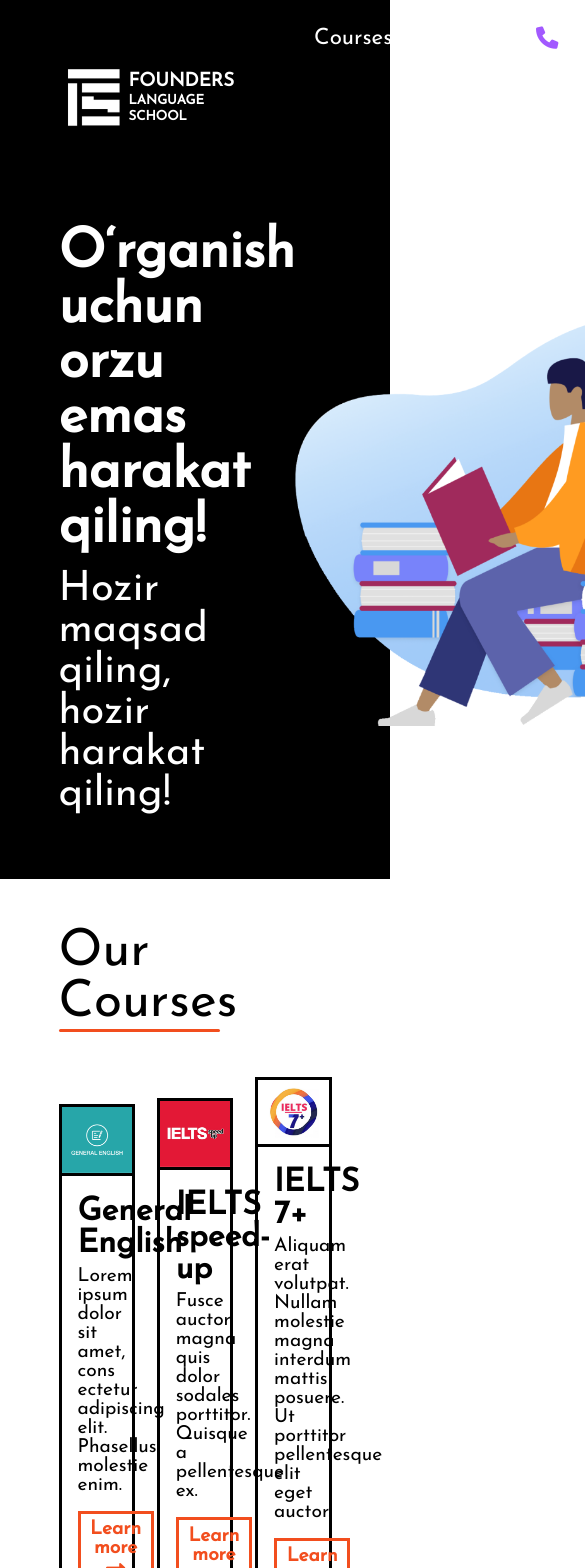
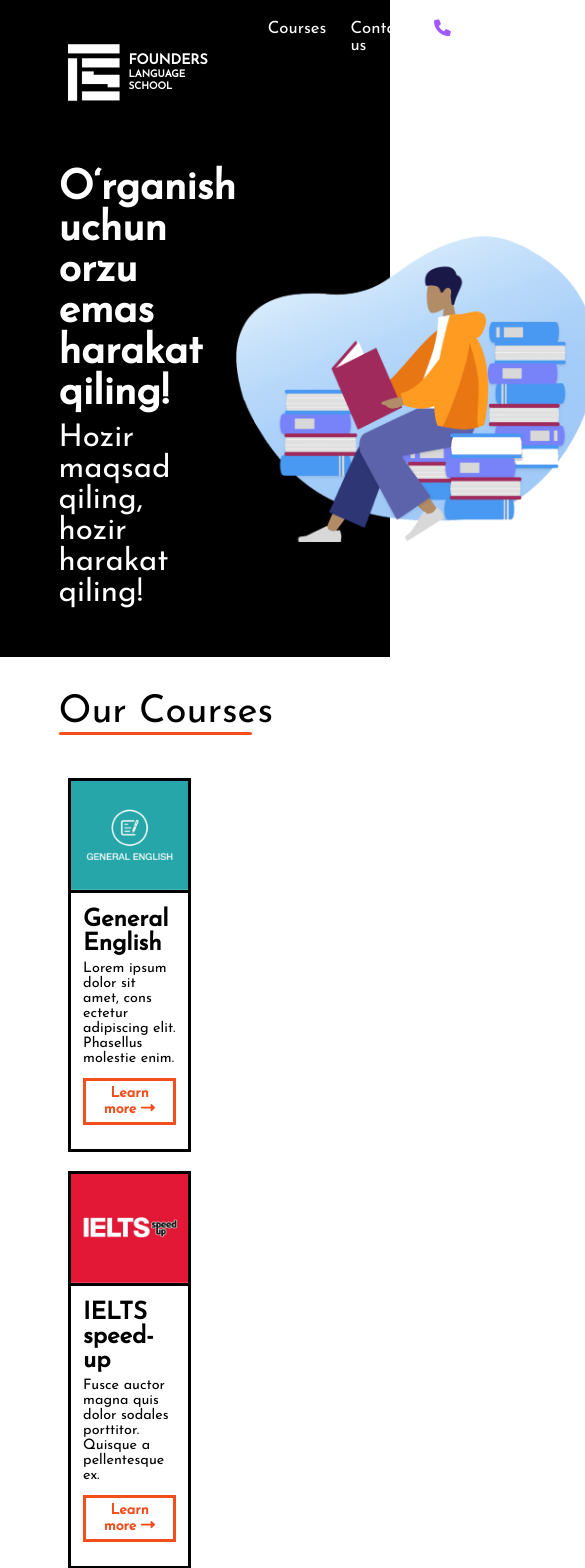
Before and after one commit to KahhorovSh04/founders, a React (Create React App) app: page / in a window 390 px wide. Shown: the top 1568 px of the page, 585 px wide, since content can reach past the window. Built offline with nearby package versions, Linux system fonts and the light colour scheme.

Commit message:
Better Expand/Collapse effect

```diff
--- a/public/index.html
+++ b/public/index.html
@@ -9,7 +9,7 @@
     <meta name="theme-color" content="#000000" />
     <meta
       name="description"
-      content="This is official Website of Founders Language School in Tashkent. You can learn General English and prepare for IELTS examine in our Learning Center"
+      content="This is official Website of Founders Language School in Tashkent. You can learn General English and prepare for IELTS exam in our Learning Center"
     />
     <link rel="apple-touch-icon" href="%PUBLIC_URL%/logo192.png" />
     <link rel="manifest" href="%PUBLIC_URL%/manifest.json" />
--- a/src/components/CourseCard.jsx
+++ b/src/components/CourseCard.jsx
@@ -1,6 +1,6 @@
 import React from 'react'
 
-const CourseCard = ({ setCurrentCourse, course }) => {
+const CourseCard = ({ setCurrentCourse, course, className }) => {
   const changeCourse = () => {
     const modal = document.querySelector('#modal')
     setCurrentCourse(course)
@@ -9,7 +9,7 @@ const CourseCard = ({ setCurrentCourse, course }) => {
   }
 
   return (
-    <div className='course-card'>
+    <div className={className ? `course-card ${className}` : 'course-card'}>
       <img src={require(`../images/${course.banner}`).default} alt='' />
       <div className='card-body'>
         <h2>{course.name}</h2>
--- a/src/components/Courses.jsx
+++ b/src/components/Courses.jsx
@@ -55,49 +55,53 @@ const courses = [
 
 const Courses = ({ setCurrentCourse }) => {
   const handleClick = (e) => {
-    const contain = document.getElementsByClassName('container')[1]
     const btn = e.target
-    const icon = btn.getElementsByTagName('i')[0]
-    if (contain.style.height === '100%') {
-      contain.style.height = '0'
-      contain.style.opacity = '0'
+    let icon = btn.getElementsByTagName('i')[0]
+    const extras = document.querySelectorAll('.extra')
+    console.log(extras[0].scrollHeight)
+
+    extras.forEach((extra) => {
+      if (extra.style.maxHeight) {
+        extra.style.maxHeight = null
+        extra.style.border = null
       } else {
-      contain.style.height = '100%'
-      contain.style.opacity = '1'
+        extra.style.maxHeight = extra.scrollHeight + 'px'
+        extra.style.border = '3px solid #000'
       }
+    })
     icon.classList.toggle('fa-chevron-down')
     icon.classList.toggle('fa-chevron-up')
-    if (btn.style.top === 'unset') {
-      btn.style.top = '0'
-      btn.style.bottom = 'unset'
+
+    const content = btn.innerHTML.split(' ')
+    icon =
+      content[content.length - 3] +
+      ' ' +
+      content[content.length - 2] +
+      ' ' +
+      content[content.length - 1]
+    if (content[0] === 'See') {
+      btn.innerHTML = `Collapse ${icon}`
     } else {
-      btn.style.top = 'unset'
-      btn.style.bottom = '0'
+      btn.innerHTML = `See all courses ${icon}`
     }
   }
   return (
     <article id='courses'>
       <h2 className='topic'>Our Courses</h2>
       <div className='container'>
-        {courses.map(
-          (course, ind) =>
-            ind <= 2 && (
+        {courses.map((course, ind) =>
+          ind <= 2 ? (
             <CourseCard
               setCurrentCourse={setCurrentCourse}
               course={course}
               key={ind}
             />
-            )
-        )}
-      </div>
-      <div className='container disable'>
-        {courses.map(
-          (course, ind) =>
-            ind > 2 && (
+          ) : (
             <CourseCard
               setCurrentCourse={setCurrentCourse}
               course={course}
               key={ind}
+              className='extra'
             />
           )
         )}
--- a/src/css/courses.css
+++ b/src/css/courses.css
@@ -14,6 +14,7 @@
 .course-card {
   border: 3px solid #000;
   width: 28%;
+  margin: 0.8rem;
 }
 
 .course-card img {
@@ -23,6 +24,7 @@
 
 .course-card .card-body {
   padding: 1rem;
+  padding-bottom: 0;
 }
 
 .course-card h2 {
@@ -39,7 +41,7 @@
   color: #f24e1e;
   font-size: 1.2rem;
   display: block;
-  margin: 1rem auto 0 auto;
+  margin: 1rem auto 2rem auto;
   font-weight: 700;
   padding: 0.4rem 0.6rem;
   position: relative;
@@ -93,9 +95,15 @@
   height: 100%;
 }
 
-.container.disable {
-  transition: all 0.6s ease;
-  width: 100%;
-  height: 0;
-  opacity: 0;
+.extra {
+  max-height: 0;
+  overflow: hidden;
+  transition: all 0.3s ease-in-out;
+  border: none;
 }
+
+@media screen and (max-width: 1024px) {
+  .course-card {
+    width: 45%;
+  }
+}
--- a/src/css/navbar.css
+++ b/src/css/navbar.css
@@ -82,3 +82,9 @@ nav a:nth-child(2)::before {
 nav a:last-child::before {
   background: #a259ff;
 }
+
+@media only screen and (max-width: 1024px) {
+  html {
+    font-size: 12px;
+  }
+}
```
Lines whose indentation alone changed are shown as unchanged.
